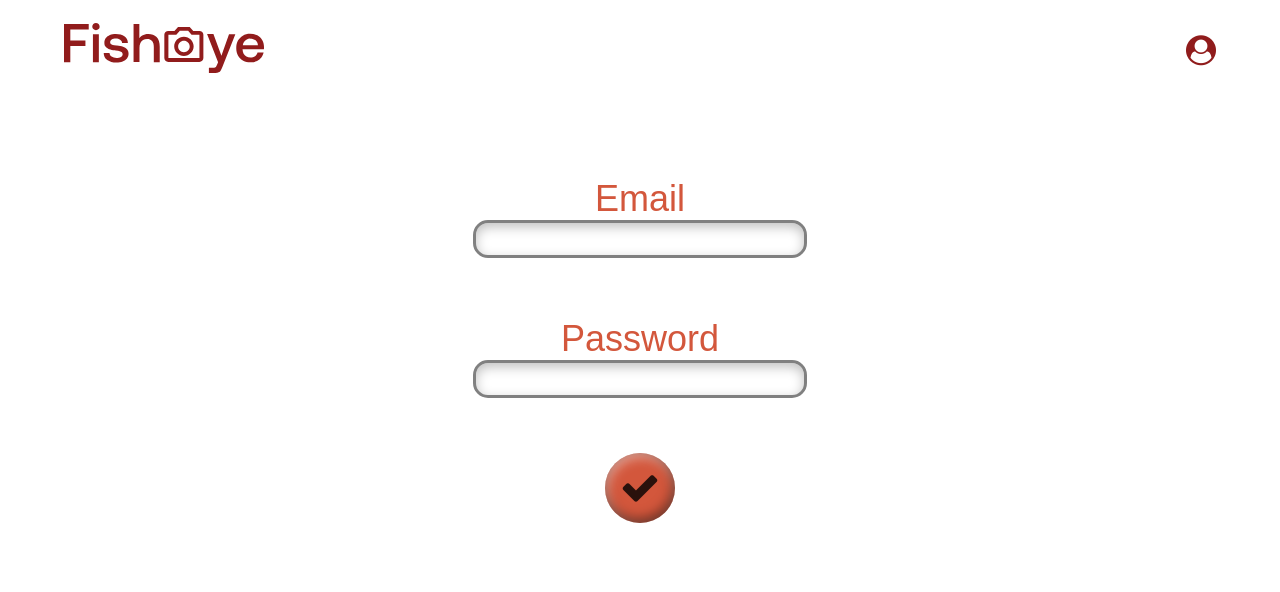
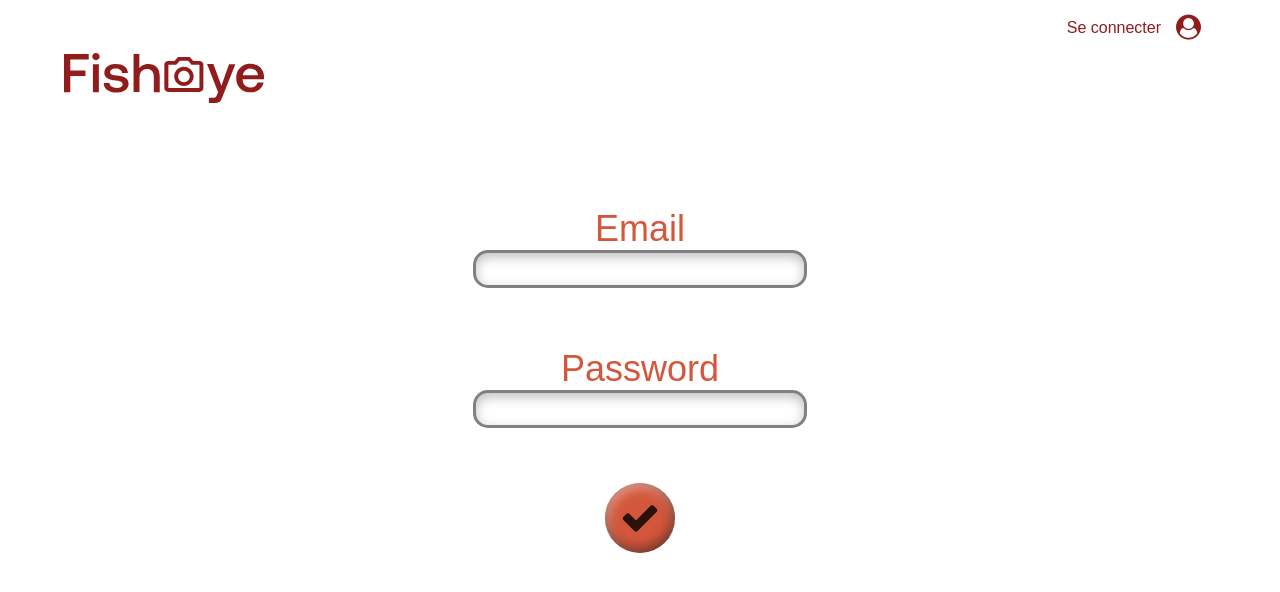
Before and after one commit to DavidWeiland/20211210_FishEye, a React (Create React App) app in the folder frontend/: page /login in a window 1280 px wide. Shown: the top 592 px of the page. Built offline with nearby package versions, Linux system fonts and the light colour scheme.

Commit message:
components

```diff
--- /dev/null
+++ b/frontend/src/Components/CardMedia/index.jsx
@@ -0,0 +1,22 @@
+import React from 'react'
+import { Link } from 'react-router-dom'
+
+export default function CardMedia({index, title, mediaUrl, price, tags, likes}) {
+  return (
+    <div className='mediasInside'>
+      <Link to="" className='lien__media'>
+        <img className='media__photo' src={mediaUrl} alt={title}/>
+        {/* <video poster="" className='media__photo' src={mediaUrl} alt={title}/> */}
+      </Link>
+      <div className="media__legend">
+        <h2 className="media__titre">
+          {title}
+        </h2>
+        <div className="media__like">
+          <p className="media__like">{likes}</p>
+          <i className= "fa fa-heart"/>
+        </div>
+      </div >
+    </div>
+  )
+}
--- a/frontend/src/Components/Header/index.jsx
+++ b/frontend/src/Components/Header/index.jsx
@@ -1,21 +1,39 @@
 import React from 'react'
-import { useSelector } from 'react-redux'
-import { selectUser } from '../../Utils/selectors'
+import { useSelector, useStore } from 'react-redux'
+import { selectPhotographer, selectUser } from '../../Utils/selectors'
 import logo from '../../Assets/Images/logo.svg'
-import { Link } from 'react-router-dom'
+import { Link, useNavigate } from 'react-router-dom'
 import styled from 'styled-components'
+import { resetUser } from '../../Features/user'
+import { resetPhotographer } from '../../Features/photographer'
 
 const StyledBanner = styled.div`
-    position:relative;
-    top:0;
+    width: 100%;
+    height: 130px;
+    display: flex;
+    flex-direction: column;
+    flex-wrap: wrap;
+    justify-content: flex-start;
+    align-items: flex-start;
+`
+const StyledDivConnect = styled.div`
+    width: 100%;
+    height: 30px;
+    display: flex;
+    flex-direction: row;
+    flex-wrap: wrap;
+    justify-content: flex-end;
+    align-items: center;
+    z-index:20;
+`
+const StyledDivLogo = styled.div`
     width: 100%;
     height: 100px;
     display: flex;
     flex-direction: row;
     flex-wrap: wrap;
-    justify-content: space-between;
+    justify-content: flex-start;
     align-items: center;
-    z-index:1;
 `
 
 const StyledLogo = styled.img`
@@ -27,30 +45,44 @@ const StyledLogo = styled.img`
 `
 
 const IconBanner = styled.i`
-    font-size: 30px;
+    margin:15px;
+    font-size: 25px;
     color:#901C1C;
     cursor: pointer;
-    z-index:10;
 `
 
 export default function Header() {
+  const store = useStore()
+  const navigate = useNavigate()
 
   const userId = useSelector(selectUser).data?.userId
+  const name = useSelector(selectPhotographer).data?.name || 'Se connecter'
+
+  const reseting = () => {
+    resetPhotographer(store)
+    resetUser(store)
+    navigate('/')
+  }
 
   return (
     <StyledBanner>
-      <Link to='/' id='logo'>
-        <StyledLogo src={logo} alt='logo-fisheye'/>
-      </Link>
+      <StyledDivConnect>
+          <span>{name}</span>
         {(userId) ? (
-        <Link to='/'>
+          <div onClick={reseting}>
             <IconBanner className='fa fa-sign-out'/>
-        </Link>
+          </div>
         ) : (
           <Link to='/login'>
             <IconBanner className='fa fa-user-circle'/>
           </Link>
         )}
+      </StyledDivConnect>
+      <StyledDivLogo>
+        <Link to='/' id='logo'>
+          <StyledLogo src={logo} alt='logo-fisheye'/>
+        </Link>
+      </StyledDivLogo>
     </StyledBanner>
   )
 }
--- a/frontend/src/index.jsx
+++ b/frontend/src/index.jsx
@@ -9,6 +9,7 @@ import LoginPage from './Pages/Login';
 import Profile from './Pages/Profile';
 import NewPhotographer from './Pages/CreateNewPhotographer'
 import ModifyPhotographer from './Pages/ModifyPhotographer';
+import NewMedia from './Pages/CreateNewMedia'
 import Error from './Pages/Error'
 import { Provider } from 'react-redux'
 import store from './Utils/store';
@@ -24,6 +25,7 @@ ReactDOM.render(
           <Route path="profile" element={<Profile />} />
           <Route path="new_photographer" element={<NewPhotographer />} />
           <Route path="modify_photographer" element={<ModifyPhotographer />} />
+          <Route path="new_media" element={<NewMedia />} />
           <Route path="*" element={<Error />} />
         </Routes>
       </Router>
```
Lines whose indentation alone changed are shown as unchanged.
